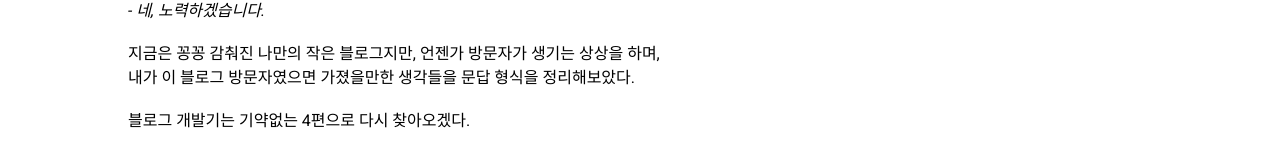
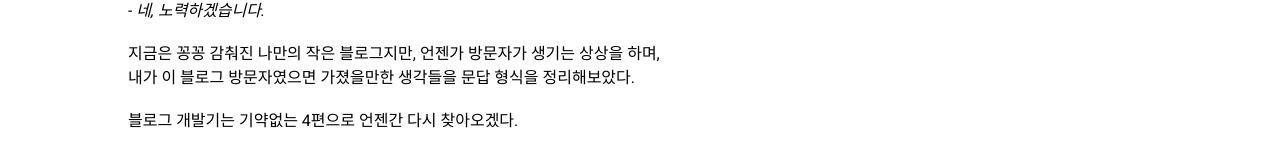
Before and after one commit to pmaarks/pmaarks.github.io, a Jekyll site: the page built from _posts/2024-08-12-3-블로그-개발기-3.md, in a window 1280 px wide and 900 px high, scrolled down 4633 px. Shown: the part 626-793 px from the top of the window. Built offline with Jekyll 4.4.1, drawn with Linux system fonts in a browser that asks for light colours; comment, search, counter and statistics services are not loaded.

Commit message:
fix posts-2

```diff
--- a/_posts/2024-08-12-3-블로그-개발기-3.md
+++ b/_posts/2024-08-12-3-블로그-개발기-3.md
@@ -153,5 +153,5 @@ document.getElementById("giscus").setAttribute('data-theme', "transparent_dark")
 지금은 꽁꽁 감춰진 나만의 작은 블로그지만, 언젠가 방문자가 생기는 상상을 하며,<br>
 내가 이 블로그 방문자였으면 가졌을만한 생각들을 문답 형식을 정리해보았다.<br>
 <br>
-블로그 개발기는 기약없는 4편으로 다시 찾아오겠다.<br>
+블로그 개발기는 기약없는 4편으로 언젠간 다시 찾아오겠다.<br>
 <br>
```
